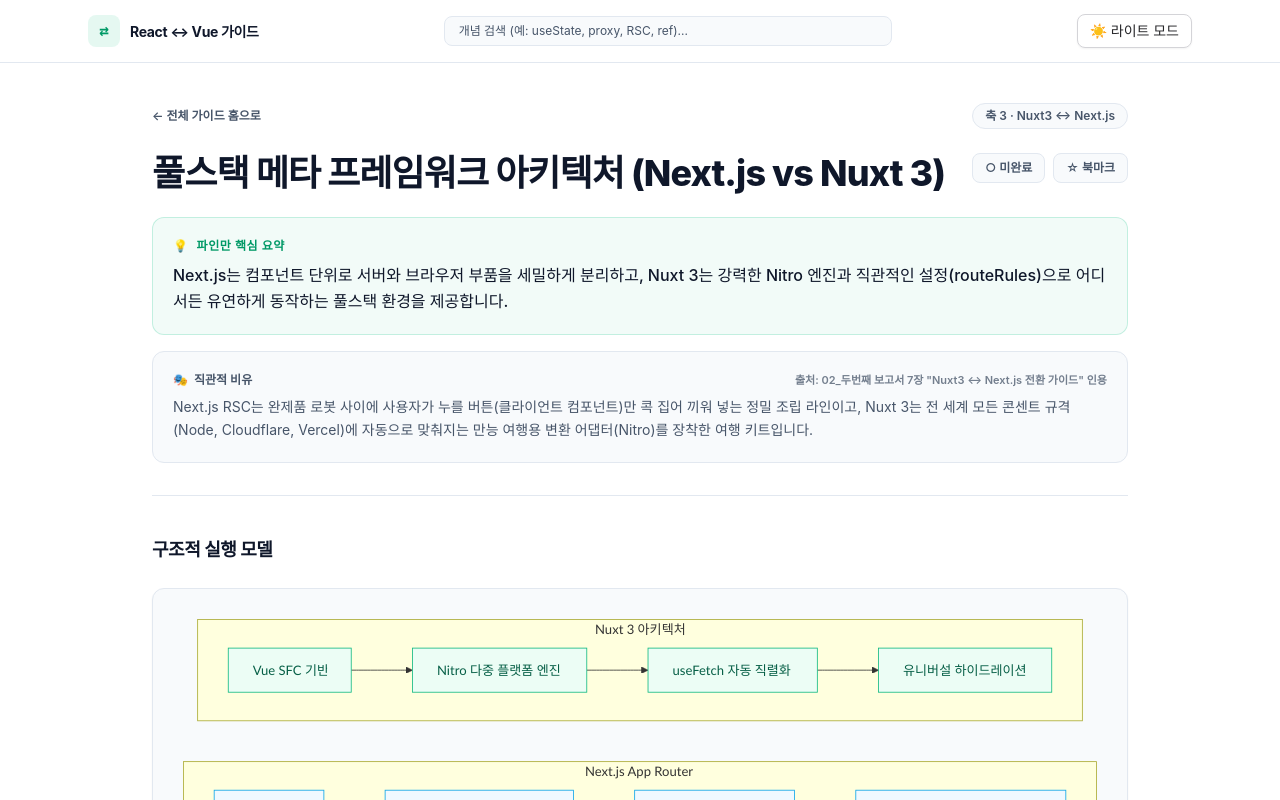
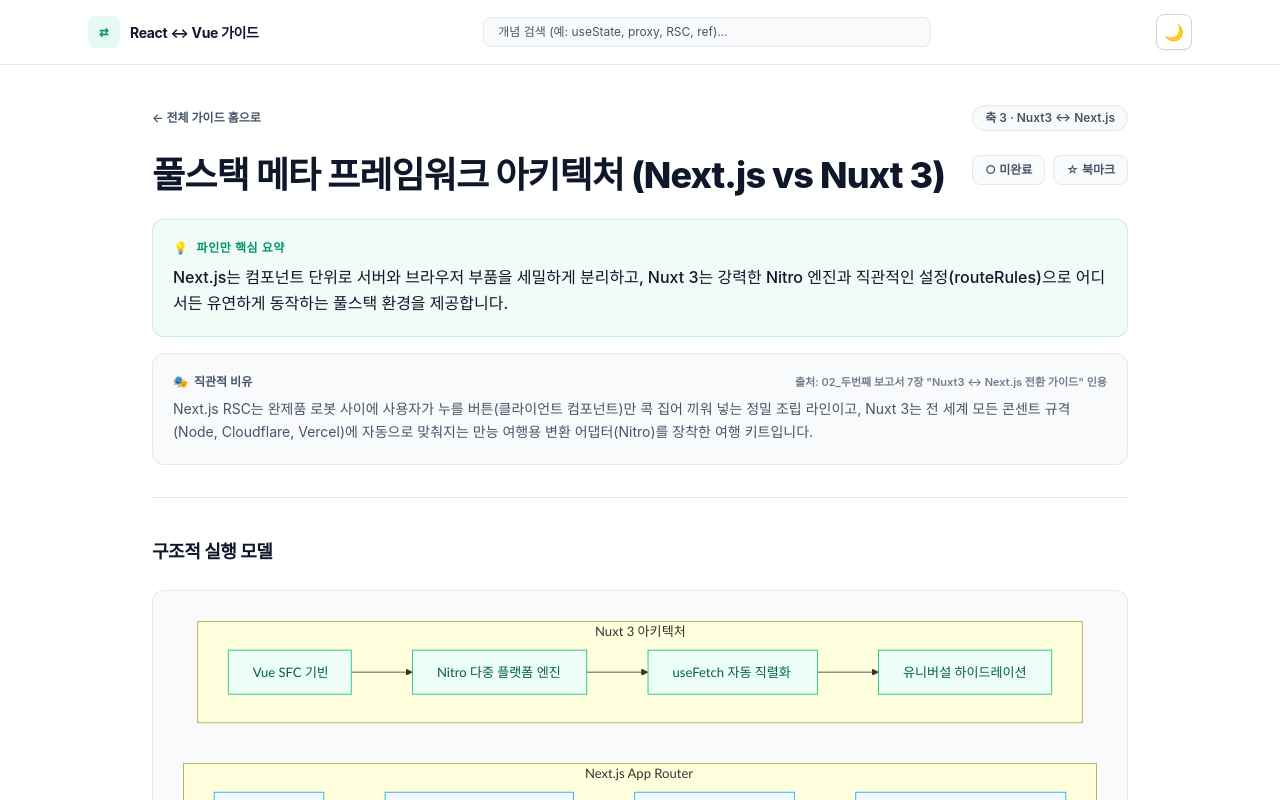
Before and after one commit to heo-mk/react-vue-trans-01-next-ver, a Next.js app: page /nuxt-next/rendering-modes in a window 1280 px wide. Shown: the top 800 px of the page. Built offline with nearby package versions, Linux system fonts and the light colour scheme.

Commit message:
Modify 다크-라이트 모드 전환 관련 화면-로직 수정

```diff
--- a/components/ProgressDashboard.tsx
+++ b/components/ProgressDashboard.tsx
@@ -32,7 +32,7 @@
         {/* 학습 진도 통계 */}
         <div>
           <span className="text-xs font-bold tracking-wider text-emerald-600 uppercase dark:text-emerald-400">
-            학습 진도 현황 (Zustand Persist)
+            학습 진도 현황
           </span>
           <h2 className="mt-1 text-xl font-bold tracking-tight text-[var(--text-primary)]">
             {completedCount} / {totalCount}개 개념 완료 ({percentage}%)
@@ -44,33 +44,30 @@
           <button
             onClick={() => setFilter('all')}
             type="button"
-            className={`cursor-pointer rounded-lg px-3 py-1.5 transition-colors ${
-              filter === 'all'
+            className={`cursor-pointer rounded-lg px-3 py-1.5 transition-colors ${filter === 'all'
                 ? 'bg-emerald-500 text-white shadow-xs'
                 : 'text-[var(--text-secondary)] hover:text-[var(--text-primary)]'
-            }`}
+              }`}
           >
             전체 ({totalCount})
           </button>
           <button
             onClick={() => setFilter('completed')}
             type="button"
-            className={`cursor-pointer rounded-lg px-3 py-1.5 transition-colors ${
-              filter === 'completed'
+            className={`cursor-pointer rounded-lg px-3 py-1.5 transition-colors ${filter === 'completed'
                 ? 'bg-emerald-500 text-white shadow-xs'
                 : 'text-[var(--text-secondary)] hover:text-[var(--text-primary)]'
-            }`}
+              }`}
           >
             완료 ({completedCount})
           </button>
           <button
             onClick={() => setFilter('favorites')}
             type="button"
-            className={`cursor-pointer rounded-lg px-3 py-1.5 transition-colors ${
-              filter === 'favorites'
+            className={`cursor-pointer rounded-lg px-3 py-1.5 transition-colors ${filter === 'favorites'
                 ? 'bg-amber-500 text-white shadow-xs'
                 : 'text-[var(--text-secondary)] hover:text-[var(--text-primary)]'
-            }`}
+              }`}
           >
             즐겨찾기 ({favoritesCount})
           </button>
--- a/components/ThemeToggle.tsx
+++ b/components/ThemeToggle.tsx
@@ -2,6 +2,7 @@
 
 import { useUiStore } from '@/store/useUiStore';
 import { useIsMounted } from './useIsMounted';
+import { Tooltip } from './Tooltip';
 
 export function ThemeToggle() {
   const { theme, toggleTheme } = useUiStore();
@@ -9,18 +10,23 @@
 
   if (!isMounted) {
     return (
-      <div className="h-9 w-28 animate-pulse rounded-lg bg-zinc-200 dark:bg-zinc-800" />
+      <div className="h-9 w-9 animate-pulse rounded-lg bg-zinc-200 dark:bg-zinc-800" />
     );
   }
 
+  const isDark = theme === 'dark';
+  const label = isDark ? '라이트 모드로 전환' : '다크 모드로 전환';
+
   return (
-    <button
-      onClick={toggleTheme}
-      type="button"
-      className="inline-flex cursor-pointer items-center gap-2 rounded-lg border border-zinc-300 bg-white px-3 py-1.5 text-sm font-medium text-zinc-800 shadow-xs transition-colors hover:bg-zinc-50 dark:border-zinc-700 dark:bg-zinc-800 dark:text-zinc-200 dark:hover:bg-zinc-700"
-      aria-label="테마 전환"
-    >
-      <span>{theme === 'dark' ? '🌙 다크 모드' : '☀️ 라이트 모드'}</span>
-    </button>
+    <Tooltip content={label} position="bottom">
+      <button
+        onClick={toggleTheme}
+        type="button"
+        className="inline-flex h-9 w-9 cursor-pointer items-center justify-center rounded-lg border border-zinc-300 bg-white text-base font-medium text-zinc-800 shadow-xs transition-colors hover:bg-zinc-50 focus-visible:ring-2 focus-visible:ring-emerald-500 focus-visible:outline-hidden dark:border-zinc-700 dark:bg-zinc-800 dark:text-zinc-200 dark:hover:bg-zinc-700"
+        aria-label={label}
+      >
+        <span aria-hidden="true">{isDark ? '☀️' : '🌙'}</span>
+      </button>
+    </Tooltip>
   );
 }
--- /dev/null
+++ b/components/Tooltip.tsx
@@ -0,0 +1,46 @@
+'use client';
+
+import { ReactNode } from 'react';
+
+interface TooltipProps {
+  content: ReactNode;
+  children: ReactNode;
+  position?: 'top' | 'bottom' | 'left' | 'right';
+  className?: string;
+}
+
+export function Tooltip({
+  content,
+  children,
+  position = 'bottom',
+  className = '',
+}: TooltipProps) {
+  const positionClasses = {
+    top: 'bottom-full left-1/2 -translate-x-1/2 mb-2',
+    bottom: 'top-full left-1/2 -translate-x-1/2 mt-2',
+    left: 'right-full top-1/2 -translate-y-1/2 mr-2',
+    right: 'left-full top-1/2 -translate-y-1/2 ml-2',
+  };
+
+  const arrowClasses = {
+    top: 'top-full left-1/2 -translate-x-1/2 border-t-zinc-900 dark:border-t-zinc-800 border-x-transparent border-b-transparent border-t-4 border-x-4 border-b-0',
+    bottom: 'bottom-full left-1/2 -translate-x-1/2 border-b-zinc-900 dark:border-b-zinc-800 border-x-transparent border-t-transparent border-b-4 border-x-4 border-t-0',
+    left: 'left-full top-1/2 -translate-y-1/2 border-l-zinc-900 dark:border-l-zinc-800 border-y-transparent border-r-transparent border-l-4 border-y-4 border-r-0',
+    right: 'right-full top-1/2 -translate-y-1/2 border-r-zinc-900 dark:border-r-zinc-800 border-y-transparent border-l-transparent border-r-4 border-y-4 border-l-0',
+  };
+
+  return (
+    <div className={`group relative inline-flex items-center justify-center ${className}`}>
+      {children}
+      <div
+        role="tooltip"
+        className={`pointer-events-none absolute z-50 flex items-center justify-center invisible opacity-0 scale-95 transition-all duration-150 ease-out group-hover:visible group-hover:opacity-100 group-hover:scale-100 group-has-[:focus-visible]:visible group-has-[:focus-visible]:opacity-100 group-has-[:focus-visible]:scale-100 ${positionClasses[position]}`}
+      >
+        <div className="relative rounded-md border border-zinc-700/50 bg-zinc-900/95 px-2.5 py-1 text-[11px] font-medium tracking-normal text-zinc-100 shadow-md backdrop-blur-xs whitespace-nowrap dark:border-zinc-700/70 dark:bg-zinc-800/95 dark:text-zinc-100">
+          {content}
+          <div className={`absolute h-0 w-0 ${arrowClasses[position]}`} />
+        </div>
+      </div>
+    </div>
+  );
+}
```
